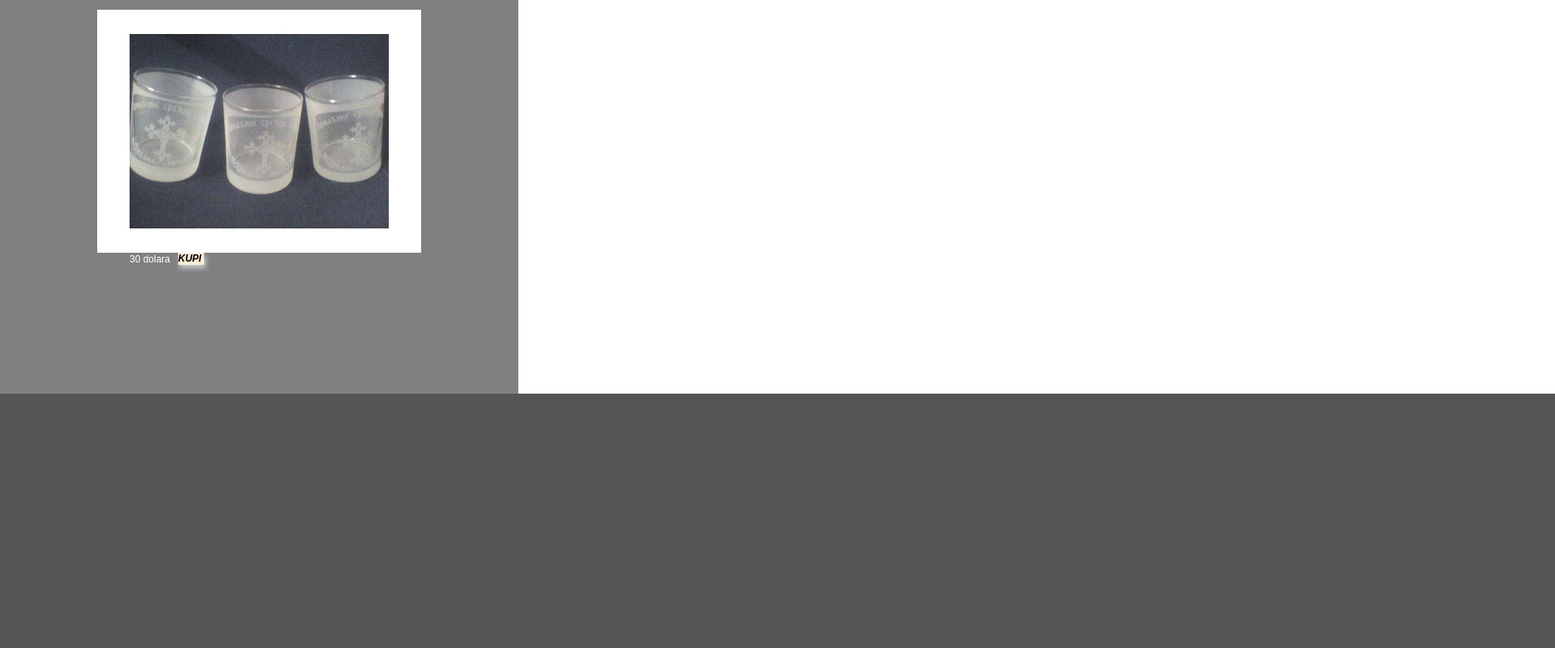
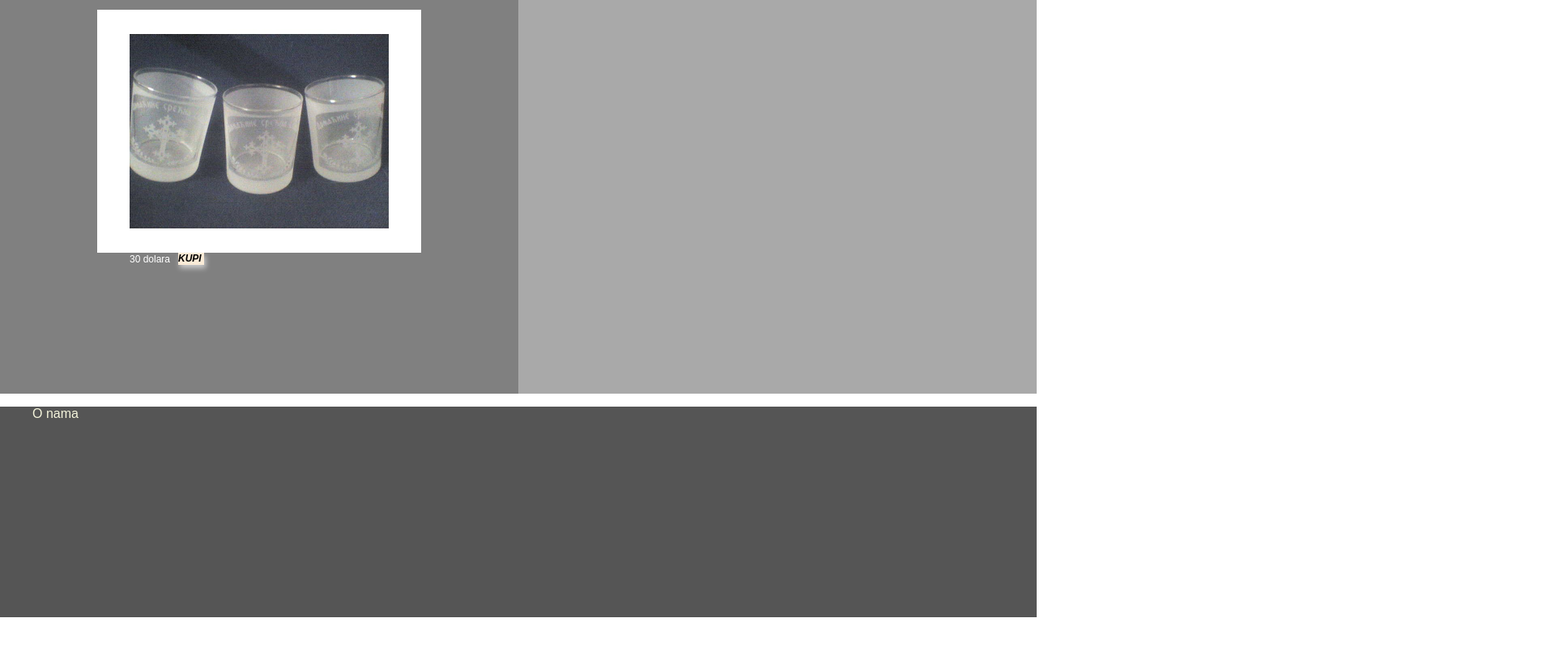
Before and after one commit to trandja/andjela-html-test-master, a plain HTML site: page index.html in a window 1280 px wide. Shown: the part 1514-2314 px from the top of the page at 81% size, 1920 px wide, since content can reach past the window. After the commit the page ends 2276 px from the top, so only its background shows below. Drawn offline with Linux system fonts and the light colour scheme.

Commit message:
sredjen footer

```diff
--- a/css/main.css
+++ b/css/main.css
@@ -57,10 +57,6 @@ header {
     width: 50%;
     height: 100%;
     background: darkgray;
-    position: fixed ;
-    right: 0;
-    left: 50%;
-    margin-top: 40px;
 
 }
 .levi img {
@@ -100,7 +96,6 @@ footer {
    width: 100%;
     height: 260px;
     background: #555555;
-    padding: 1000px;
     color: beige;
     position: relative;
 }
```
